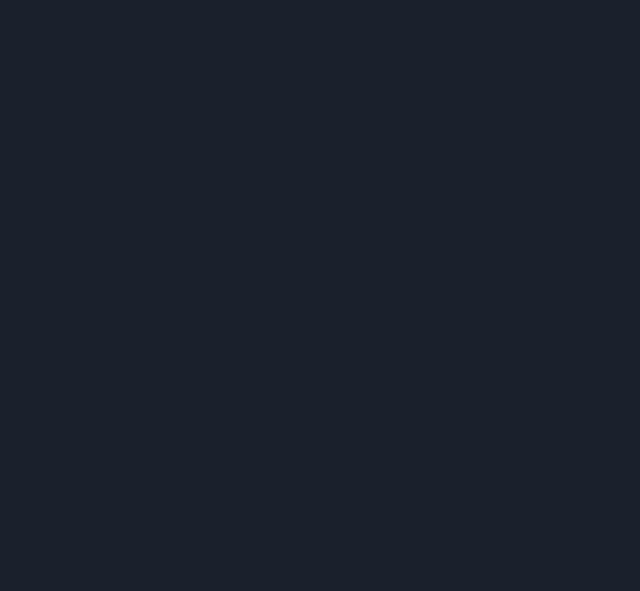
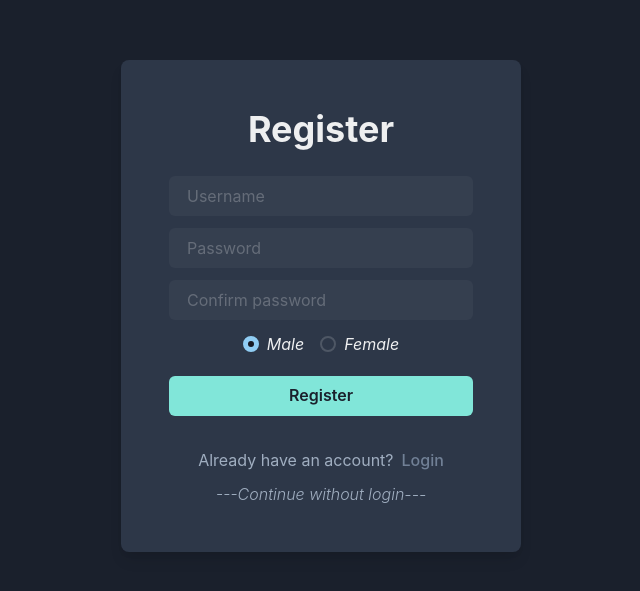
Before and after one commit to ducdmd152/dsocial-frontend, a React (Vite) app: page /dsocial-frontend/register in a window 1280 px wide. Before the commit this address had no page. Shown: the part 103-694 px from the top of the page, without its empty margins (319-959 px from the left). Built offline with nearby package versions, Linux system fonts and the light colour scheme.

Commit message:
Consistence for base path in project

```diff
--- /dev/null
+++ b/devConfig.ts
@@ -0,0 +1,4 @@
+const devConfig = {
+  base: "dsocial-frontend",
+};
+export default devConfig;
--- a/src/App.tsx
+++ b/src/App.tsx
@@ -3,15 +3,18 @@ import "./App.css";
 import Community from "./pages/Community";
 import Login from "./pages/Login";
 import Register from "./pages/Register";
+import devConfig from "../devConfig";
+
 function App() {
+  const base = devConfig.base;
   return (
     <BrowserRouter>
       <Routes>
-        <Route path="/">
+        <Route path={base}>
           <Route index element={<Login />} />
-          <Route path="login" element={<Login />} />
-          <Route path="register" element={<Register />} />
-          <Route path="community" element={<Community />} />
+          <Route path={"login"} element={<Login />} />
+          <Route path={"register"} element={<Register />} />
+          <Route path={"community"} element={<Community />} />
         </Route>
       </Routes>
     </BrowserRouter>
--- a/src/pages/Login.tsx
+++ b/src/pages/Login.tsx
@@ -8,12 +8,15 @@ import authService from "../services/auth-service";
 import useGetUser from "../hooks/useGetUser";
 import userService from "../services/user-service";
 import { CanceledError } from "axios";
+import devConfig from "../../devConfig";
+
+const successDirectPath = devConfig.base + "/community";
 
 const Login = () => {
   let authenticated = sessionStorage.getItem("user");
   if (authenticated) {
     useEffect(() => {
-      setTimeout(() => window.location.replace("/community"), 100);
+      setTimeout(() => window.location.replace(successDirectPath), 100);
     });
   }
 
@@ -40,7 +43,7 @@ const Login = () => {
       };
       if (username === guest.username && password === guest.password) {
         sessionStorage.setItem("user", JSON.stringify(guest));
-        window.location.replace("/community");
+        window.location.replace(successDirectPath);
         return;
       }
 
@@ -51,7 +54,7 @@ const Login = () => {
       }
       let res = await authService.login(username, password);
       if (res) {
-        window.location.replace("/community");
+        window.location.replace(successDirectPath);
       } else {
         setLoginStatus("Username or password go to wrong.");
       }
@@ -113,7 +116,7 @@ const Login = () => {
             fontWeight="300"
             fontStyle="italic"
             variant={"link"}
-            onClick={() => window.location.replace("/community")}
+            onClick={() => window.location.replace(successDirectPath)}
           >
             ---Continue without login---
           </Button>
--- a/src/pages/Register.tsx
+++ b/src/pages/Register.tsx
@@ -6,12 +6,13 @@ import { FieldValues, useForm } from "react-hook-form";
 import { useEffect, useState } from "react";
 import authService from "../services/auth-service";
 import { Radio, RadioGroup, Stack } from "@chakra-ui/react";
-
+import devConfig from "../../devConfig";
+const successDirectPath = devConfig.base + "/community";
 const Register = () => {
   let authenticated = sessionStorage.getItem("user");
   if (authenticated) {
     useEffect(() => {
-      setTimeout(() => window.location.replace("/community"), 100);
+      setTimeout(() => window.location.replace(successDirectPath), 50);
     });
   }
 
@@ -46,7 +47,7 @@ const Register = () => {
       );
 
       if (res) {
-        window.location.replace("/community");
+        window.location.replace(successDirectPath);
       } else {
         setRegisterStatus("Fail to register, try again.");
       }
@@ -127,7 +128,7 @@ const Register = () => {
             fontWeight="300"
             fontStyle="italic"
             variant={"link"}
-            onClick={() => window.location.replace("/community")}
+            onClick={() => window.location.replace(successDirectPath)}
           >
             ---Continue without login---
           </Button>
```
